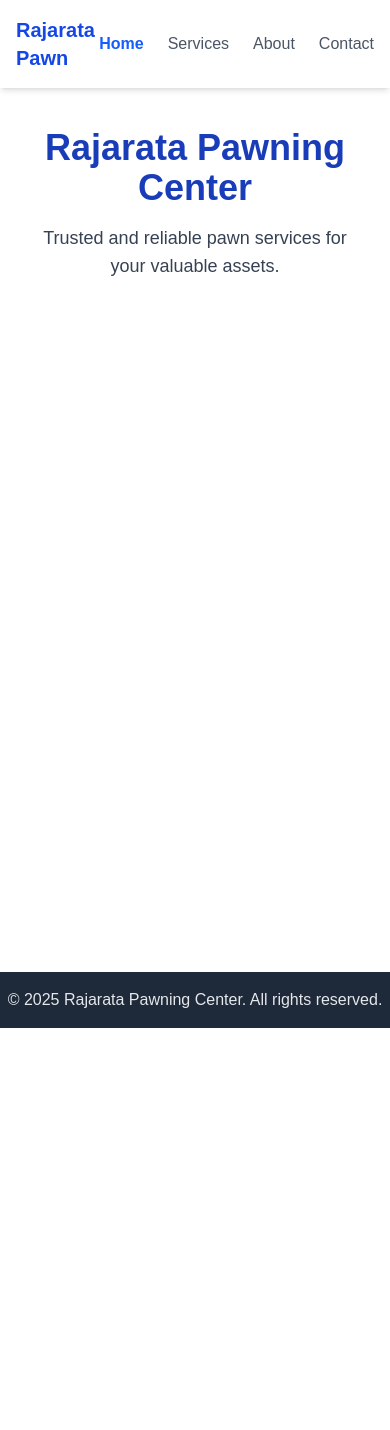
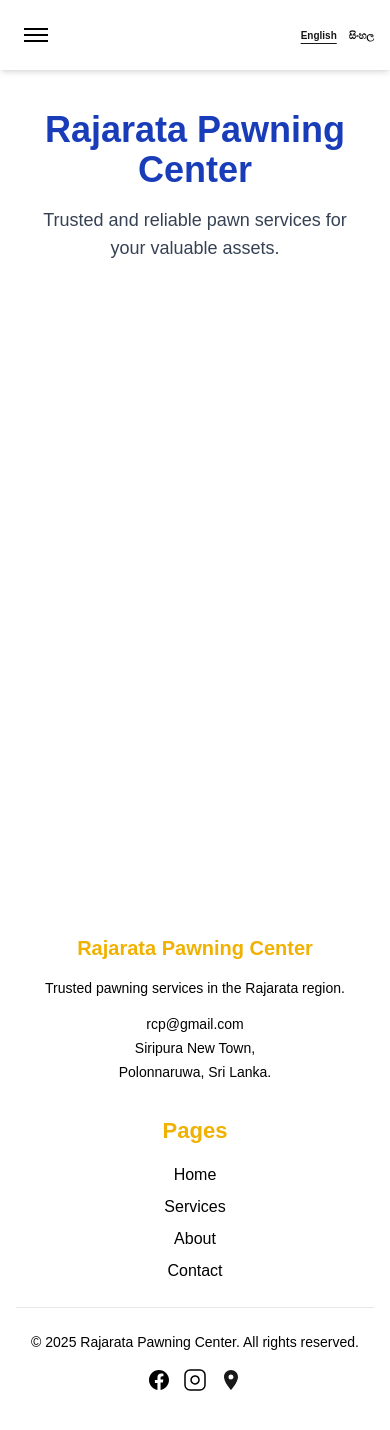
Before and after one commit to LakshanShalintha/RPC, a Next.js app in the folder rajarata-pawning-center/: page /home in a window 390 px wide. Before the commit the page ends 1028 px from the top, so only its background shows below. Built offline with nearby package versions, Linux system fonts and the light colour scheme.

Commit message:
Create Navbar and Footer & Responsive that

```diff
--- a/rajarata-pawning-center/src/app/components/Footer.tsx
+++ b/rajarata-pawning-center/src/app/components/Footer.tsx
@@ -1,7 +1,72 @@
+import Link from 'next/link'
+
 export default function Footer() {
+  const year = new Date().getFullYear()
+
   return (
-    <footer className="bg-gray-800 text-gray-200 text-center py-4 mt-10">
-      <p>© {new Date().getFullYear()} Rajarata Pawning Center. All rights reserved.</p>
+    <footer className="bg-white text-black -mt-5">
+      <div className="container mx-auto px-4 md:px-20 py-10">
+        <div className="flex flex-col md:flex-row md:justify-between gap-8 items-center text-center md:items-start md:text-left">
+          <div className="md:flex-1">
+            <h3 className="text-xl md:text-3xl font-bold text-yellow-500">Rajarata Pawning Center</h3>
+            <p className="mt-4 text-sm text-black">Trusted pawning services in the Rajarata region.</p>
+
+            <div className="mt-4 text-sm text-black space-y-1">
+              <p>
+                <a href="mailto:rcp@gmail.com" className="hover:text-yellow-500">
+                  rcp@gmail.com
+                </a>
+              </p>
+              <p>Siripura New Town,</p>
+              <p>Polonnaruwa, Sri Lanka.</p>
+            </div>
+          </div>
+
+          <div className="md:w-60 md:ml-auto mx-auto text-center md:mx-0 md:text-right">
+            <h4 className="text-[22px] font-semibold text-yellow-500">Pages</h4>
+            <ul className="mt-4 space-y-2 text-black text-center md:text-right">
+              <li>
+                <Link href="/home" className="hover:text-yellow-500">Home</Link>
+              </li>
+              <li>
+                <Link href="/services" className="hover:text-yellow-500">Services</Link>
+              </li>
+              <li>
+                <Link href="/about" className="hover:text-yellow-500">About</Link>
+              </li>
+              <li>
+                <Link href="/contact" className="hover:text-yellow-500">Contact</Link>
+              </li>
+            </ul>
+          </div>
+        </div>
+
+  <hr className="my-6 border-gray-200" />
+
+  <div className="flex flex-col md:flex-row items-center md:justify-between text-center">
+    <p className="text-sm">© {year} Rajarata Pawning Center. All rights reserved.</p>
+
+    <div className="mt-4 md:mt-0 flex items-center space-x-3 justify-center md:justify-end">
+            <a href="#" aria-label="facebook" className="text-black hover:text-yellow-500">
+              <svg className="w-6 h-6" fill="currentColor" viewBox="0 0 24 24" aria-hidden>
+                <path d="M22 12.07C22 6.49 17.52 2 11.93 2S2 6.49 2 12.07C2 17.09 5.66 21.13 10.44 21.9v-6.99H7.9v-2.84h2.54V9.41c0-2.5 1.49-3.88 3.77-3.88 1.09 0 2.23.2 2.23.2v2.45h-1.25c-1.23 0-1.61.76-1.61 1.54v1.86h2.74l-.44 2.84h-2.3V21.9C18.34 21.13 22 17.09 22 12.07z" />
+              </svg>
+            </a>
+            <a href="#" aria-label="instagram" className="text-black hover:text-yellow-500">
+              <svg className="w-6 h-6" fill="none" stroke="currentColor" viewBox="0 0 24 24" aria-hidden>
+                <rect width="20" height="20" x="2" y="2" rx="5" ry="5" strokeWidth="1.5" />
+                <path d="M16 11.37A4 4 0 1 1 12.63 8 4 4 0 0 1 16 11.37z" strokeWidth="1.5" />
+                <path d="M17.5 6.5h.01" strokeWidth="1.5" />
+              </svg>
+            </a>
+            <a href="#" aria-label="location" className="text-black/90 hover:text-yellow-500">
+              <svg className="w-6 h-6" fill="currentColor" viewBox="0 0 24 24" aria-hidden>
+                <path d="M12 2C8.13 2 5 5.13 5 9c0 5.25 7 13 7 13s7-7.75 7-13c0-3.87-3.13-7-7-7zm0 9.5a2.5 2.5 0 1 1 0-5 2.5 2.5 0 0 1 0 5z" />
+              </svg>
+            </a>
+          </div>
+        </div>
+      </div>
     </footer>
   )
 }
--- a/rajarata-pawning-center/src/app/components/Navbar.tsx
+++ b/rajarata-pawning-center/src/app/components/Navbar.tsx
@@ -1,9 +1,11 @@
-'use client'
+ 'use client'
 import Link from 'next/link'
 import { usePathname } from 'next/navigation'
+import { useState } from 'react'
 
 export default function Navbar() {
   const pathname = usePathname()
+
   const links = [
     { name: 'Home', path: '/home' },
     { name: 'Services', path: '/services' },
@@ -11,19 +13,41 @@ export default function Navbar() {
     { name: 'Contact', path: '/contact' },
   ]
 
+  const [menuOpen, setMenuOpen] = useState(false)
+
+  const [activeLang, setActiveLang] = useState<'english' | 'sinhala'>('english')
+
+
   return (
     <nav className="bg-white shadow-md sticky top-0 z-50">
-      <div className="container mx-auto flex justify-between items-center p-4">
-        <Link href="/home" className="text-xl font-bold text-blue-700">
+      <div className="container mx-auto flex items-center py-4 px-4 md:px-20">
+        {/* Logo (hidden on small screens) */}
+        <Link href="/home" className="hidden md:block text-3xl font-bold text-yellow-500 mr-4 md:mr-6">
           Rajarata Pawn
         </Link>
-        <ul className="flex space-x-6">
+
+        {/* Mobile menu button (visible on small screens) */}
+        <button
+          className="md:hidden p-2 mr-2"
+          aria-label="Toggle menu"
+          aria-expanded={menuOpen}
+          onClick={() => setMenuOpen((s) => !s)}
+        >
+          <span className="block w-6 h-0.5 bg-black my-1" />
+          <span className="block w-6 h-0.5 bg-black my-1" />
+          <span className="block w-6 h-0.5 bg-black my-1" />
+        </button>
+
+        {/* Navigation Links (desktop) */}
+        <ul className="hidden md:flex flex-1 justify-center space-x-8 text-[17px]">
           {links.map((link) => (
             <li key={link.path}>
               <Link
                 href={link.path}
-                className={`${
-                  pathname === link.path ? 'text-blue-600 font-semibold' : 'text-gray-600 hover:text-blue-600'
+                className={`font-semibold ${
+                  pathname === link.path
+                    ? 'text-yellow-500' // active
+                    : 'text-black hover:text-yellow-500' // default
                 }`}
               >
                 {link.name}
@@ -31,6 +55,50 @@ export default function Navbar() {
             </li>
           ))}
         </ul>
+
+    {/* Language Buttons (right side on all screens) */}
+    <div className="ml-auto flex space-x-3">
+      <button
+        onClick={() => setActiveLang('english')}
+        className={`text-[10px] font-semibold transition-colors ${
+          activeLang === 'english'
+            ? 'underline underline-offset-4'
+            : 'text-black'
+        }`}
+      >
+        English
+      </button>
+      <button
+        onClick={() => setActiveLang('sinhala')}
+        className={`text-[10px] font-semibold transition-colors ${
+          activeLang === 'sinhala'
+            ? 'underline underline-offset-4'
+            : 'text-black'
+        }`}
+      >
+        සිංහල
+      </button>
+    </div>
+
+      {/* Mobile dropdown menu */}
+      <div className={`md:hidden ${menuOpen ? 'block' : 'hidden'}`}>
+        <div className="px-4 pt-2 pb-4 space-y-2 border-t border-gray-100">
+          {links.map((link) => (
+            <Link
+              key={link.path}
+              href={link.path}
+              onClick={() => setMenuOpen(false)}
+              className={`block w-full text-center py-2 font-semibold ${
+                pathname === link.path ? 'text-yellow-500' : 'text-black'
+              }`}
+            >
+              {link.name}
+            </Link>
+          ))}
+
+          {/* language buttons moved to top bar for mobile */}
+        </div>
+      </div>
       </div>
     </nav>
   )
```
